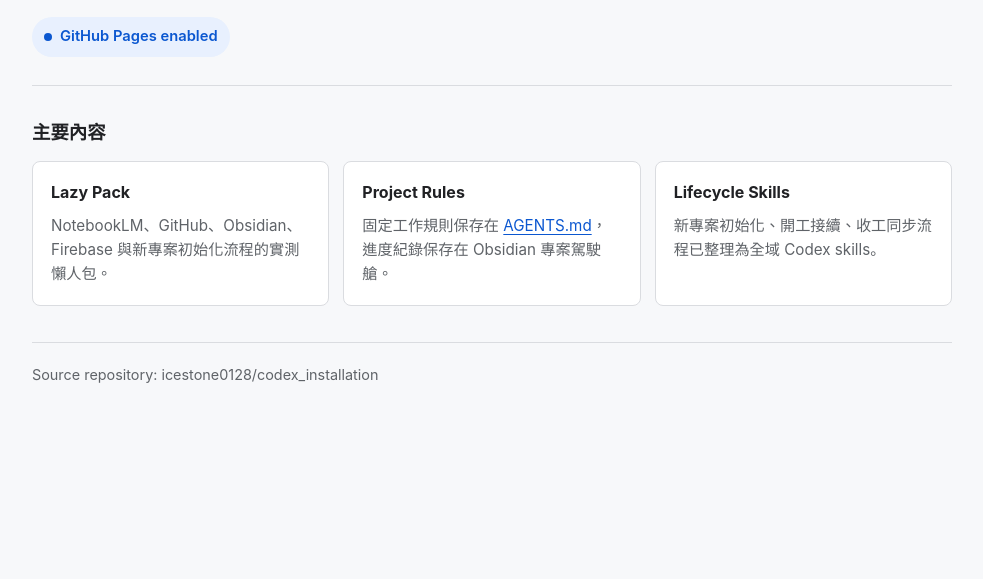
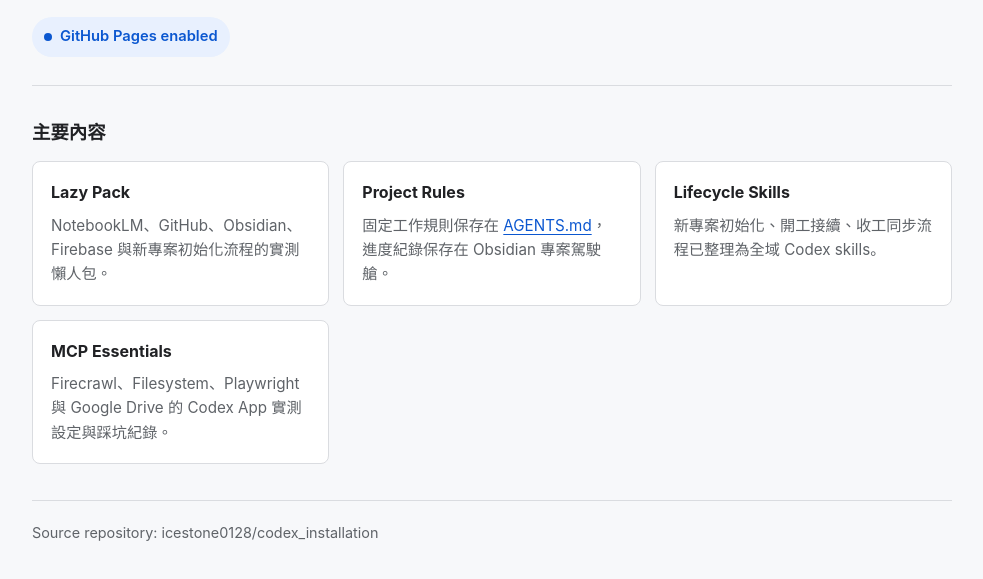
Before and after one commit to icestone0128/codex_installation, a plain HTML site: page docs/index.html in a window 1280 px wide. Shown: the part 173-752 px from the top of the page, without its empty margins (148-1131 px from the left). Drawn offline with Linux system fonts and the light colour scheme.

Commit message:
Document Codex MCP essentials setup

```diff
--- a/docs/index.html
+++ b/docs/index.html
@@ -146,6 +146,10 @@
           <h3>Lifecycle Skills</h3>
           <p>新專案初始化、開工接續、收工同步流程已整理為全域 Codex skills。</p>
         </article>
+        <article class="item">
+          <h3>MCP Essentials</h3>
+          <p>Firecrawl、Filesystem、Playwright 與 Google Drive 的 Codex App 實測設定與踩坑紀錄。</p>
+        </article>
       </div>
     </section>
 
```
Also changed, not shown: 3 other files.
